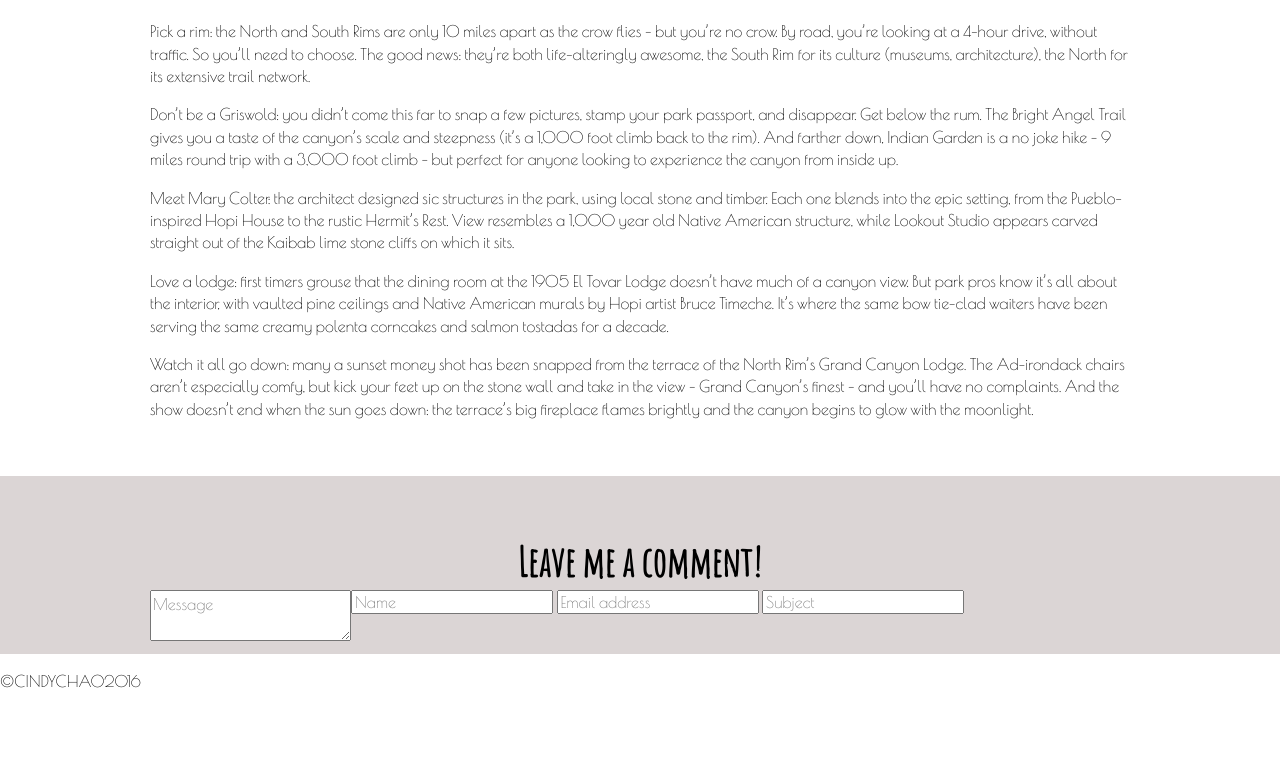
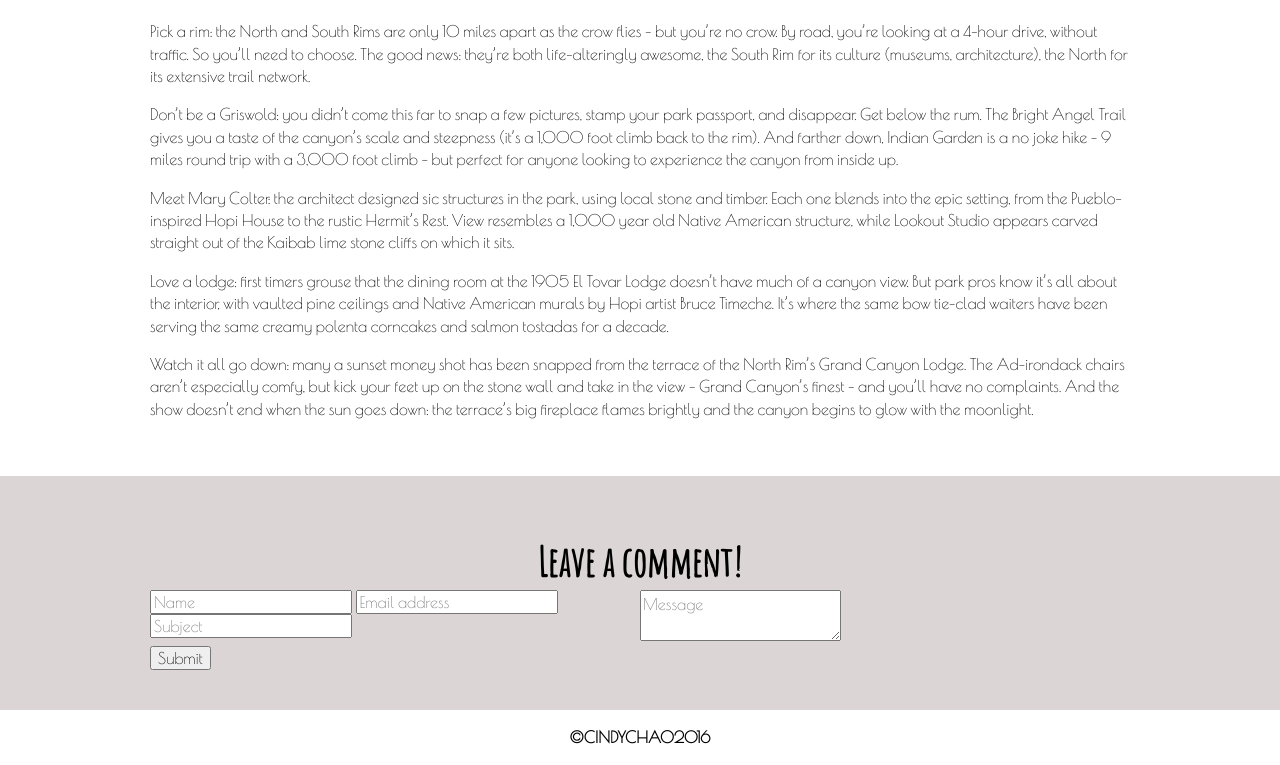
Before and after one commit to cindychao/cindychao.github.io, a plain HTML site: page index.html in a window 1280 px wide. Shown: the part 2605-3370 px from the top of the page. Before the commit the page ends 3314 px from the top, so only its background shows below. Drawn offline with nearby package versions, Linux system fonts and the light colour scheme.

Commit message:
50/50 for form columns

```diff
--- a/css/main.css
+++ b/css/main.css
@@ -219,20 +219,18 @@ a:hover {
 
 
 /*FORMS*/
-.left-form {
-    display: inline;
-    float: left;
-    position: absolute;
-}
-
-.right-form {
+.col-md-6 {
     display: inline-block;
     float: left;
+    width: 50%;
 }
 
 
 /*FOOTER*/
-
+.footer {
+    text-align: center;
+    font-weight: bold;
+}
 
 
 
--- a/index.html
+++ b/index.html
@@ -98,23 +98,23 @@
                 </div>
             </section>
 
-            <section id="form">
-                <div class="section-container2">
-                    <h2>Leave me a comment!</h2>
+            <section id="form" class='section-container2'>
+                <h2>Leave a comment!</h2>
                 <form action="https://formspree.io/cindytachao@gmail.com" method="POST">
-                          <div class="left-form">
+                  <div class="container row">
+                      <div class="col-md-6">
                         <input type="text" name="fullName" id="name" placeholder="Name">
 
                         <input type="email" name="_replyto" id="email" placeholder="Email address">
 
                         <input type="text" name="subjectLine" id="subject" placeholder="Subject">
                     </div>
-                        <div class="right-form">
+                    <div class="col-md-6">
                         <textarea type="text" name="message" id="message" placeholder="Message"></textarea>
                     </div>
                     <input type="submit">
+                </div>
             </form>
-            </div>
         </section>
 
         <footer class="clearfix footer">
```
Lines whose indentation alone changed are shown as unchanged.
